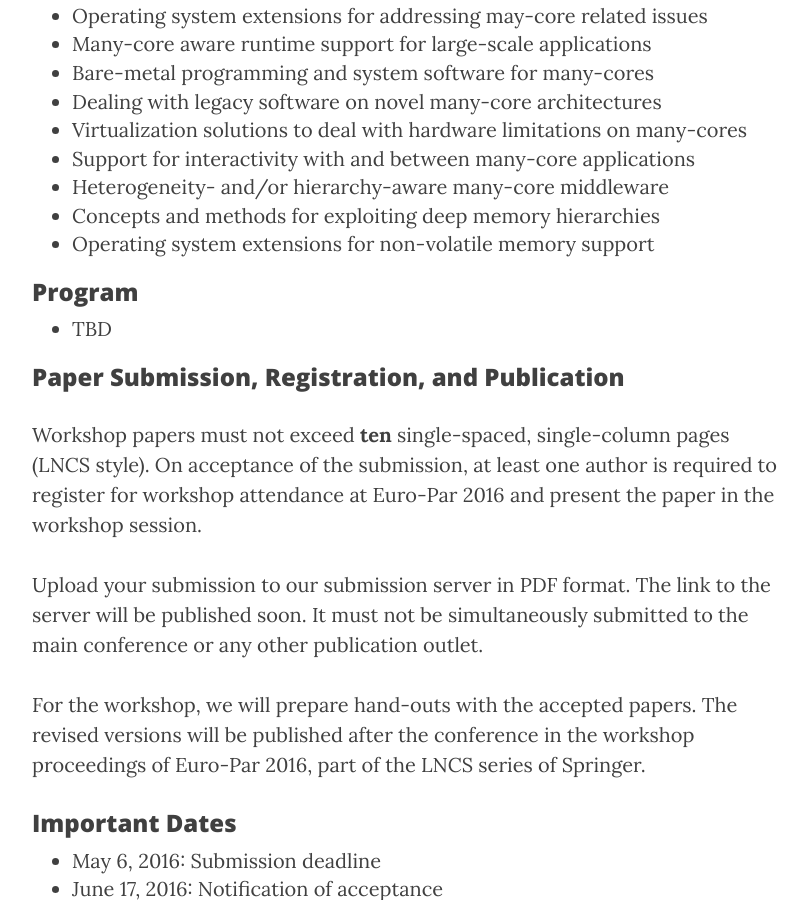
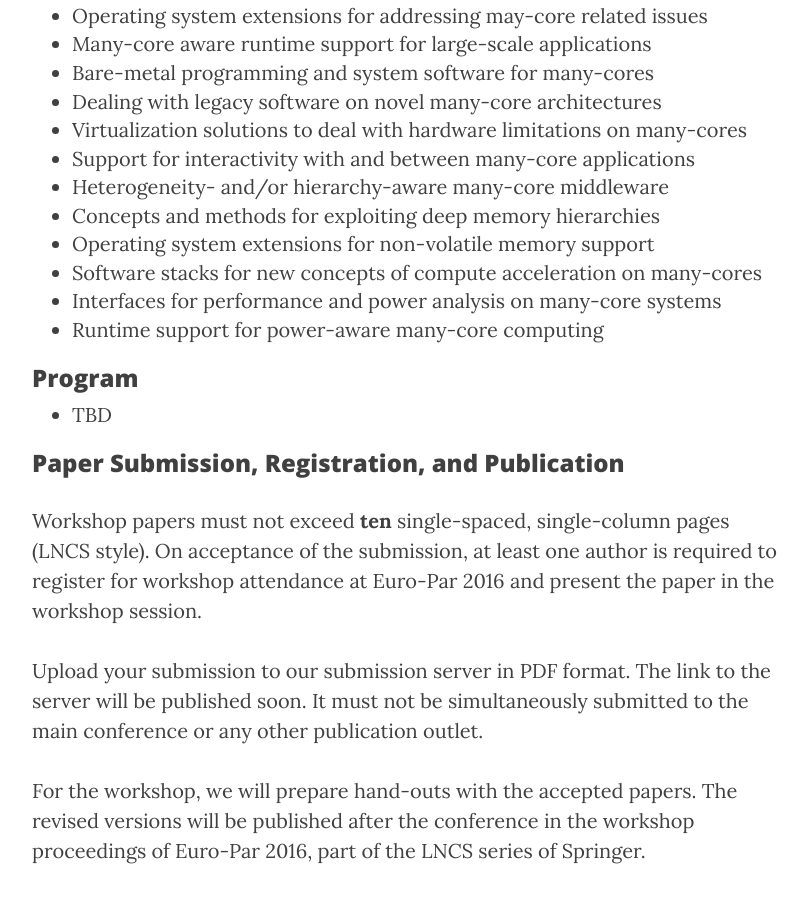
Before and after one commit to WROME/wrome.github.io, a Jekyll site: the page built from grenoble2016.md, in a window 1280 px wide and 900 px high, scrolled down 1903 px. Shown: the whole window, without its empty margins (233-1041 px from the left). Built offline with Jekyll 4.4.1, drawn with Linux system fonts in a browser that asks for light colours; nearby versions of some CDN libraries; Markdown is read by kramdown in place of the engine named in the settings.

Commit message:
add missing topics

```diff
--- a/grenoble2016.md
+++ b/grenoble2016.md
@@ -33,6 +33,9 @@ This year, too, authors from all related disciplines are invited to submit unpub
 * Heterogeneity- and/or hierarchy-aware many-core middleware
 * Concepts and methods for exploiting deep memory hierarchies
 * Operating system extensions for non-volatile memory support
+* Software stacks for new concepts of compute acceleration on many-cores
+* Interfaces for performance and power analysis on many-core systems
+* Runtime support for power-aware many-core computing
 
 ### Program
 
```
